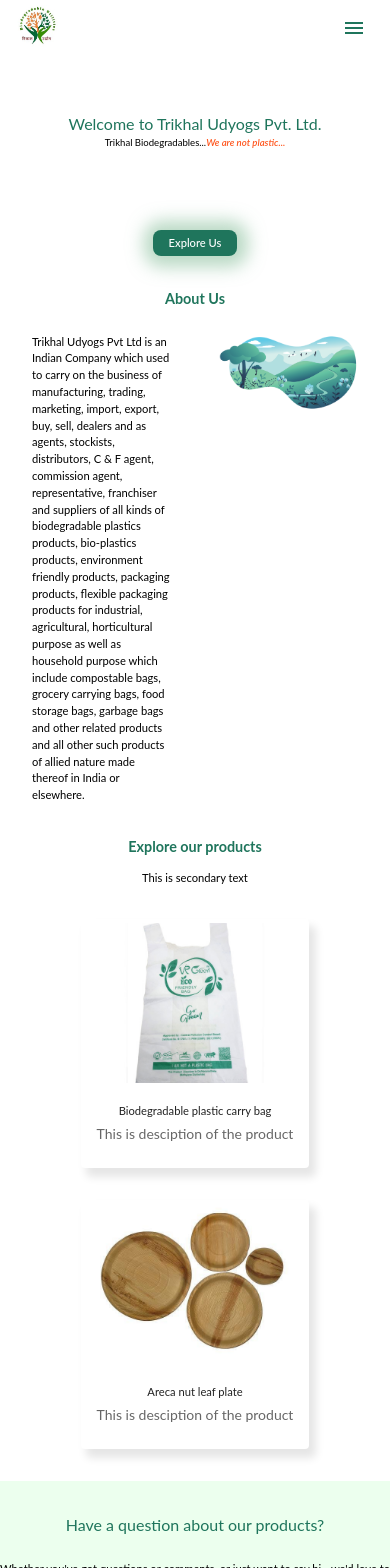
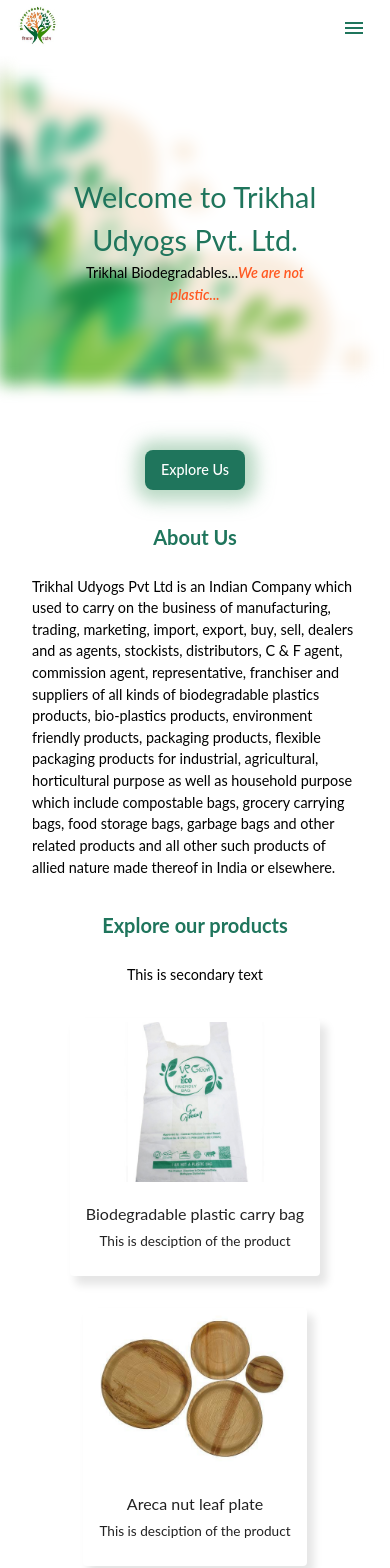
Before and after one commit to NihalP01/trikhal-udyog, a React (Create React App) app: page / in a window 390 px wide. Shown: the top 1568 px of the page. Built offline with nearby package versions, Linux system fonts and the light colour scheme.

Commit message:
changes made for mobile view

```diff
--- a/src/components/cards/ContactUsCard.jsx
+++ b/src/components/cards/ContactUsCard.jsx
@@ -21,6 +21,9 @@
         ['@media (max-width: 600px)']: {
           fontSize: '1rem !important',
         },
+        ['@media (max-width: 480px)']: {
+          fontSize: '1.2rem !important'
+        }
       },
     },
   },
@@ -33,16 +36,22 @@
       fontSize: '1.2rem !important',
     },
     ['@media (max-width: 600px)']: {
-      fontSize: '0.8rem !important',
+      fontSize: '0.9rem !important',
+    },
+    ['@media (max-width: 480px)']: {
+      fontSize: '1.1rem !important',
     },
   },
   typoBody: {
-    fontSize: '1.1rem !important',
+    fontSize: '1rem !important',
     ['@media (max-width: 800px)']: {
       fontSize: '0.9rem !important',
     },
     ['@media (max-width: 600px)']: {
       fontSize: '0.7rem !important',
+    },
+    ['@media (max-width: 480px)']: {
+      fontSize: '0.9rem !important',
     },
   },
 });
--- a/src/components/cards/ProductCard.jsx
+++ b/src/components/cards/ProductCard.jsx
@@ -33,7 +33,22 @@
     ['@media (max-width: 600px)']: {
       fontSize: '0.7rem !important',
     },
+    ['@media (max-width: 480px)']: {
+      fontSize: '1rem !important',
+    },
   },
+  cardDesc: {
+    fontSize: '1.05rem !important',
+    ['@media (max-width: 800px)']: {
+      fontSize: '1.1rem !important',
+    },
+    ['@media (max-width: 600px)']: {
+      fontSize: '0.7rem !important',
+    },
+    ['@media (max-width: 480px)']: {
+      fontSize: '0.85rem !important',
+    },
+  }
 });
 const ProductCard = ({ props }) => {
   const classes = useStyles();
@@ -55,7 +70,7 @@
         >
           {props.title}
         </Typography>
-        <Typography variant="body2" color="text.secondary">
+        <Typography component={'div'} className={classes.cardDesc}>
           {props.desc}
         </Typography>
       </CardContent>
--- a/src/components/common/Sidebar.jsx
+++ b/src/components/common/Sidebar.jsx
@@ -66,6 +66,18 @@
 const Sidebar = () => {
   const classes = useStyles();
   const [isOpen, setIsOpen] = useState(false);
+
+  const scrollToElement = (sectionId) => {
+    const htmlEle = document.getElementById(`${sectionId}`);
+
+    if (htmlEle) {
+      window.scrollTo({
+        top:
+          htmlEle.offsetTop -
+          (window.pageYOffset <= htmlEle.offsetTop ? 100 : 120),
+      });
+    }
+  };
 
   const toggleDrawer = (open) => (e) => {
     if (
@@ -142,6 +154,7 @@
                   <Typography
                     className={classes.typography}
                     component={'span'}
+                    onClick={() => scrollToElement(header.link)}
                   >
                     {header.title}
                   </Typography>
--- a/src/components/sections/AboutSection.jsx
+++ b/src/components/sections/AboutSection.jsx
@@ -14,6 +14,9 @@
     ['@media (max-width: 600px)']: {
       fontSize: '0.9rem !important',
     },
+    ['@media (max-width: 480px)']: {
+      fontSize: '1.25rem !important',
+    },
   },
   aboutBox: {
     padding: '4rem',
@@ -28,6 +31,14 @@
     },
     ['@media (max-width: 600px)']: {
       fontSize: '0.7rem !important',
+    },
+    ['@media (max-width: 480px)']: {
+      fontSize: '0.9rem !important',
+    },
+  },
+  aboutImage: {
+    ['@media (max-width: 480px)']: {
+      display: 'none',
     },
   },
 });
@@ -59,7 +70,7 @@
             </Typography>
           </Grid>
 
-          <Grid item xs={6}>
+          <Grid item xs={6} className={classes.aboutImage}>
             <img
               width="100%"
               maxWidth={'47.5rem'}
--- a/src/components/sections/ContactUsSection.jsx
+++ b/src/components/sections/ContactUsSection.jsx
@@ -26,16 +26,23 @@
       fontSize: '1.2rem !important',
     },
     ['@media (max-width: 600px)']: {
-      fontSize: '1rem !important',
+      fontSize: '0.9rem !important',
+    },
+    ['@media (max-width: 480px)']: {
+      fontSize: '1.25rem !important',
     },
   },
   typoBody: {
-    fontSize: '1.2rem !important',
+    fontSize: '1.3rem !important',
     ['@media (max-width: 800px)']: {
       fontSize: '0.9rem !important',
     },
     ['@media (max-width: 600px)']: {
       fontSize: '0.7rem !important',
+    },
+    ['@media (max-width: 480px)']: {
+      padding: '1rem',
+      fontSize: '0.9rem !important',
     },
   },
 });
--- a/src/components/sections/HeroSection.jsx
+++ b/src/components/sections/HeroSection.jsx
@@ -23,6 +23,10 @@
       height: '1.6rem',
       fontSize: '0.7rem !important',
     },
+    ['@media (max-width: 480px)']: {
+      height: '2.5rem',
+      fontSize: '0.9rem !important',
+    },
   },
   sectionHeader: {
     fontSize: '2.4rem !important',
@@ -35,7 +39,7 @@
       fontSize: '1.2rem !important',
     },
     ['@media (max-width: 480px)']: {
-      fontSize: '1rem !important',
+      fontSize: '1.8rem !important',
     },
   },
   sectionBody: {
@@ -47,7 +51,7 @@
       fontSize: '0.7rem !important',
     },
     ['@media (max-width: 480px)']: {
-      fontSize: '0.6rem !important',
+      fontSize: '0.9rem !important',
     },
   },
   imgBack: {
@@ -59,6 +63,17 @@
     marginTop: '6rem',
     ['@media (max-width: 800px)']: {
       marginTop: '5rem !important',
+    },
+  },
+  textBox: {
+    ['@media (max-width: 480px)']: {
+      padding: '4rem',
+    },
+  },
+  imgMobile: {
+    ['@media (max-width: 480px)']: {
+      filter: `blur(8px)`,
+      webkitFilter: `blur(8px)`,
     },
   },
 });
@@ -79,6 +94,17 @@
 
   return (
     <Box className={classes.root} id="home" sx={{ flexGrow: 1 }}>
+      <img
+        className={classes.imgMobile}
+        src={`${process.env.PUBLIC_URL}/assets/images/home.png`}
+        height="320px"
+        style={{
+          left: '0',
+          right: '0',
+          zIndex: '-5',
+          position: 'absolute',
+        }}
+      />
       <Grid container>
         <Grid item xs={6} className={classes.imgBack}>
           <img
@@ -91,7 +117,7 @@
         </Grid>
 
         <Grid item xs>
-          <Box mt={6}>
+          <Box mt={6} className={classes.textBox}>
             <Typography className={classes.sectionHeader}>
               Welcome to Trikhal Udyogs Pvt. Ltd.
             </Typography>
--- a/src/components/sections/ProductsSection.jsx
+++ b/src/components/sections/ProductsSection.jsx
@@ -9,21 +9,27 @@
     fontSize: '1.8rem !important',
     fontWeight: '600',
     color: '#1f755c',
-    marginBottom: '0.8rem !important',
+    marginBottom: '1.5rem !important',
     ['@media (max-width: 800px)']: {
       fontSize: '1.2rem !important',
     },
     ['@media (max-width: 600px)']: {
       fontSize: '0.9rem !important',
     },
+    ['@media (max-width: 480px)']: {
+      fontSize: '1.25rem !important',
+    },
   },
   typoBody: {
-    fontSize: '1.2rem !important',
+    fontSize: '1.3rem !important',
     ['@media (max-width: 800px)']: {
       fontSize: '0.9rem !important',
     },
     ['@media (max-width: 600px)']: {
       fontSize: '0.7rem !important',
+    },
+    ['@media (max-width: 480px)']: {
+      fontSize: '0.9rem !important',
     },
   },
 }));
```
